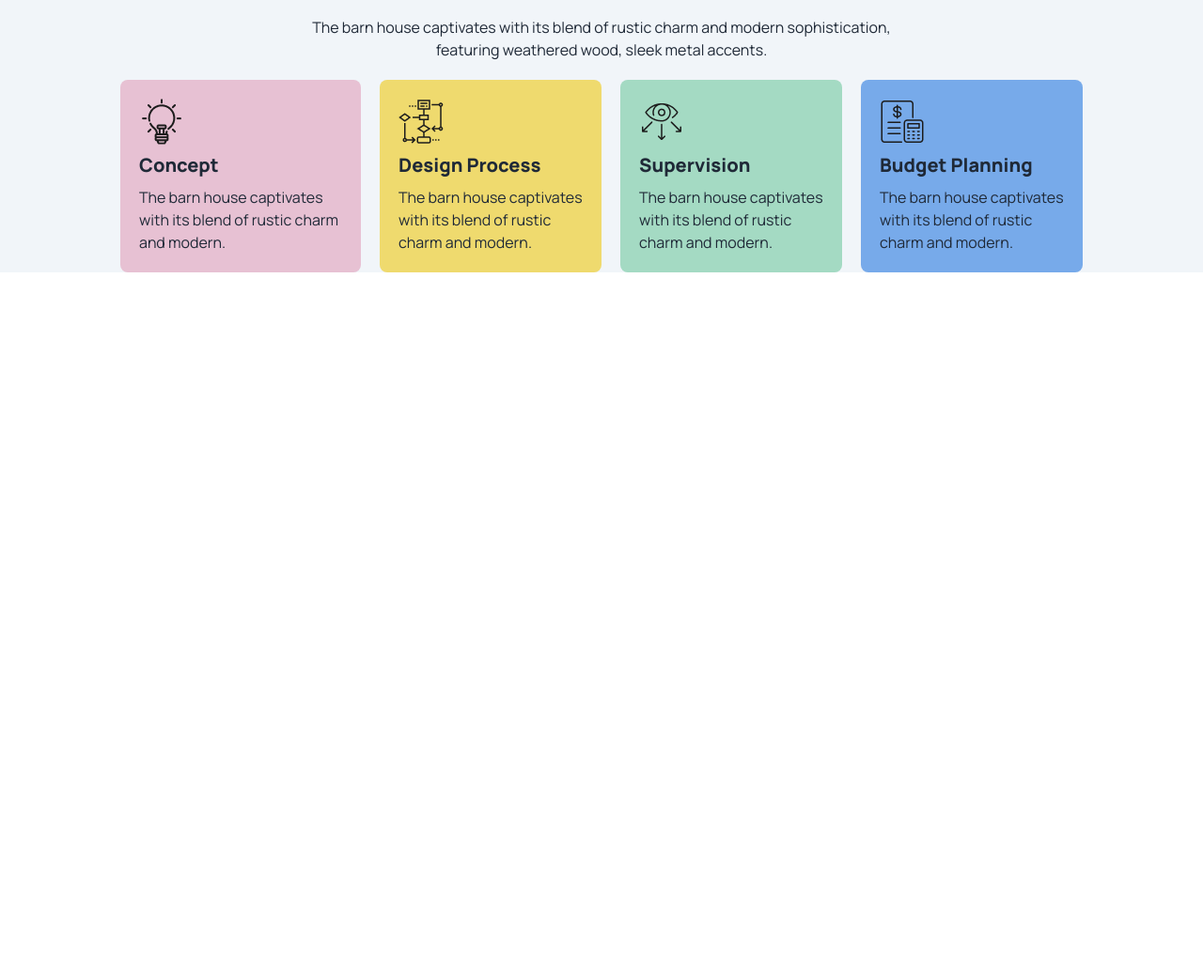
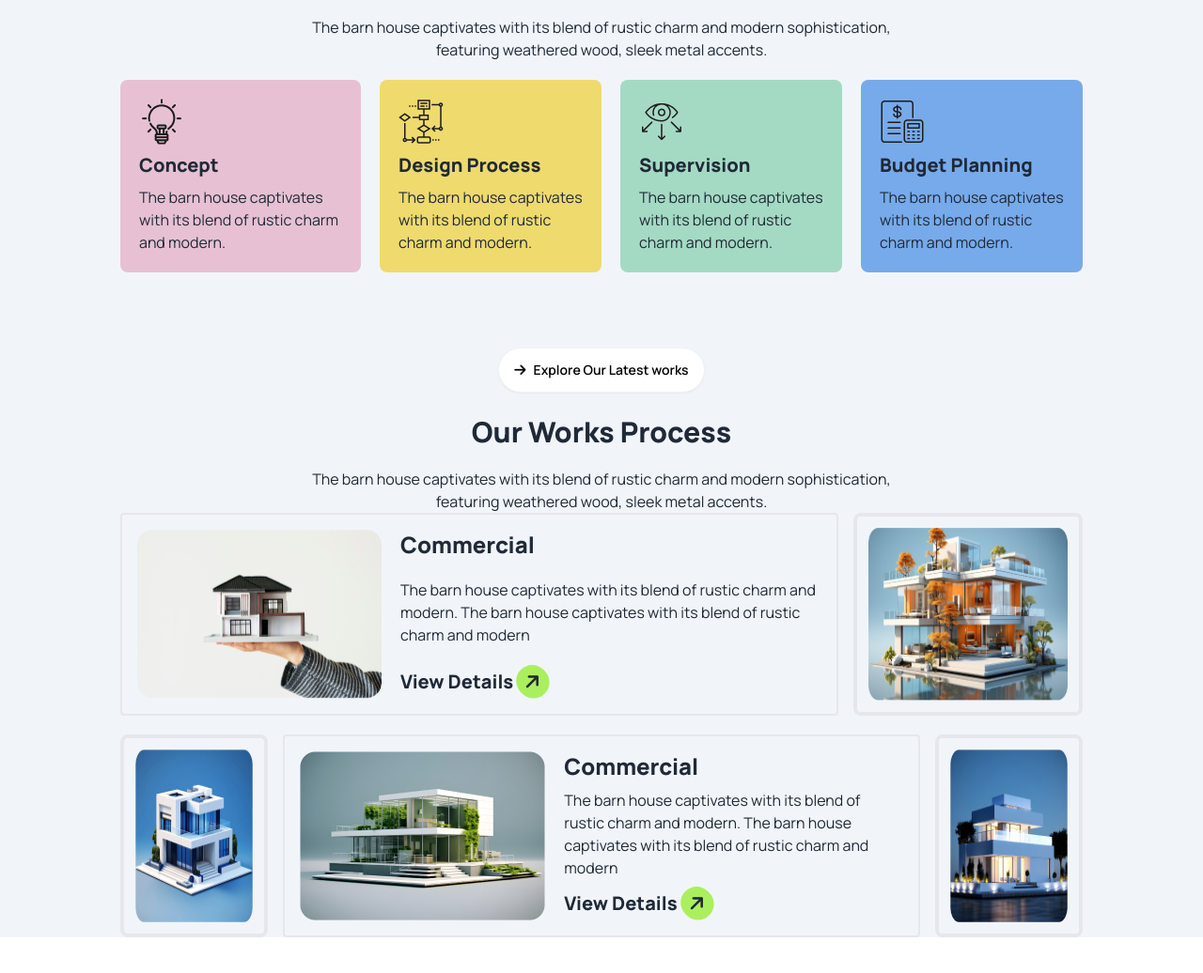
Before and after one commit to Md-shahien-khan/Rinterio, a plain HTML site: page index.html in a window 1280 px wide. Shown: the part 1644-2680 px from the top of the page at 94% size. Before the commit the page ends 1934 px from the top, so only its background shows below. Drawn offline with nearby package versions, Linux system fonts and the light colour scheme.

Commit message:
process part done

```diff
--- a/index.html
+++ b/index.html
@@ -208,6 +208,64 @@
                 </div>
             </div>
         </section>
+
+
+        <!-- Our latest portfolio section -->
+        <section class="max-w-screen-lg lg:mt-20 mx-auto mt-20 mb-20 p-5 lg:p-0">
+            <div class="text-center">
+                <button class="btn bg-white text-black rounded-full lg:ms-0 lg:mb-3"><i class="fa-solid fa-arrow-right"></i>Explore Our Latest works</button>
+                <h1 class="text-3xl font-extrabold mt-3">Our Works Process</h1>
+                <p class="mt-5">The barn house captivates with its blend of rustic charm and modern sophistication, <br> featuring weathered wood, sleek metal accents.</p>
+            </div>
+            <!-- portfolio -->
+            <div class="grid sm:grid-cols-12 gap-4">
+                <div class="border border-2 rounded sm:col-span-9 flex flex-col lg:flex-row p-4 lg:gap-5">
+                    <img src="images/img1.png" alt="">
+                    <div class="flex flex-col justify-between">
+                        <h3 class="text-2xl font-extrabold">Commercial</h3>
+                        <p>The barn house captivates with its blend of rustic charm
+                        and modern. The barn house captivates with its blend of
+                        rustic charm and modern </p>
+                        <a class="text-xl font-extrabold" href="">View Details <i class="fa-solid fa-arrow-right -rotate-45  p-2 bg-bgg rounded-full"></i></a>
+                    </div>
+                </div>
+                <div class="border border-4 rounded-lg sm:col-span-3  p-3">
+                    <img class="h-full w-full" src="images/img2.png" alt="">
+                </div>
+            </div>
+
+
+            <div class="grid sm:grid-cols-12 gap-4 mt-5">
+                <div class="border border-4 rounded-lg sm:col-span-2  p-3">
+                    <img class="h-full w-full" src="images/img3.png" alt="">
+                </div>
+                <div class="border border-2 rounded sm:col-span-8 flex flex-col lg:flex-row p-4 lg:gap-5">
+                    <img src="images/img4.png" alt="">
+                    <div class="flex flex-col justify-between">
+                        <h3 class="text-2xl font-extrabold">Commercial</h3>
+                        <p>The barn house captivates with its blend of rustic charm
+                        and modern. The barn house captivates with its blend of
+                        rustic charm and modern </p>
+                        <a class="text-xl font-extrabold" href="">View Details <i class="fa-solid fa-arrow-right -rotate-45  p-2 bg-bgg rounded-full"></i></a>
+                    </div>
+                </div>
+                <div class="border border-4 rounded-lg sm:col-span-2  p-3">
+                    <img class="h-full w-full" src="images/img5.png" alt="">
+                </div>
+            </div>
+        </section>
     </main>
+
+
+
+
+
+
+
+
+
+
+
+
 </body>
 </html>
--- a/style.css
+++ b/style.css
@@ -1,5 +1,6 @@
 body{
     font-family: "Manrope", sans-serif;
+    background-color: white;
 }
 .dropdown-content{
     margin-left: -150px;
```
Lines whose indentation alone changed are shown as unchanged.
